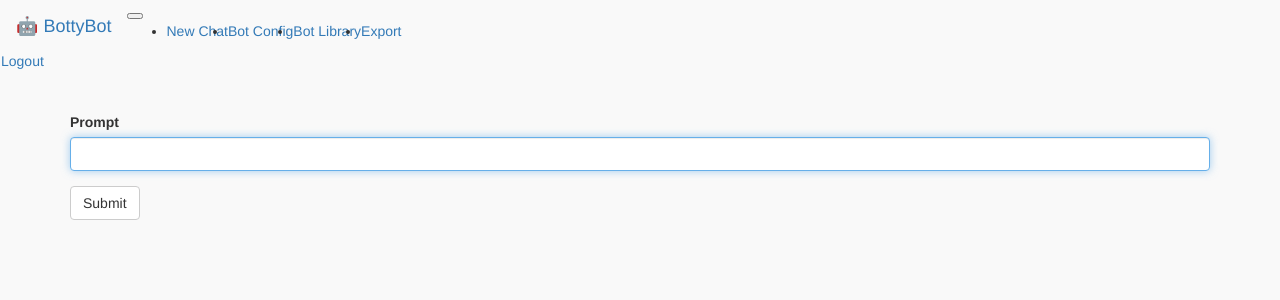
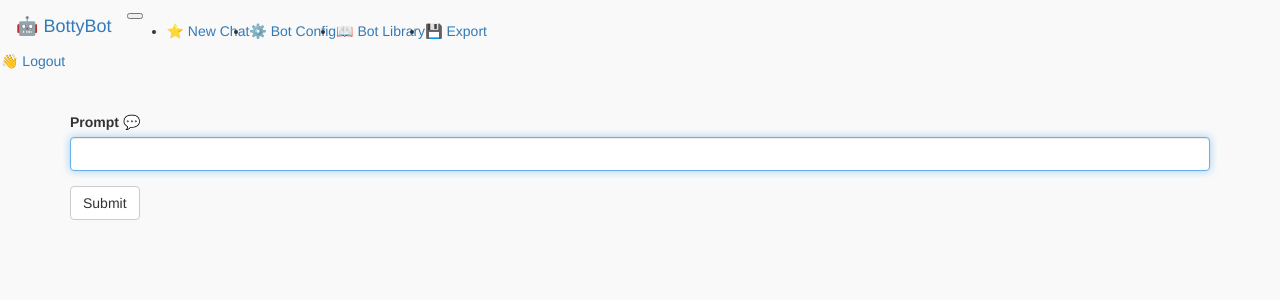
Before and after one commit to patw/Bottybot, a Flask app: template templates/index.html in a window 1280 px wide. Shown: the top 300 px of the page. Run offline with Flask 3, Linux system fonts and the light colour scheme; the template is opened without the code that fills it: values that come from a table or form of the project are taken from there, others are empty; parts of the project's set-up code (start-up, migrations or seed data) failed here and were passed over; some libraries are stand-ins or nearby versions.

Commit message:
More emoji

```diff
--- a/app.py
+++ b/app.py
@@ -130,7 +130,7 @@
 
 # Flask forms is magic
 class PromptForm(FlaskForm):
-    prompt = StringField('Prompt', validators=[DataRequired()])
+    prompt = StringField('Prompt 💬', validators=[DataRequired()])
     submit = SubmitField('Submit')
 
 # Config form for bot
--- a/templates/bot_base.html
+++ b/templates/bot_base.html
@@ -29,21 +29,21 @@
     <div class="collapse navbar-collapse" id="navbarNav">
         <ul class="navbar-nav">
             <li class="nav-item">
-                <a class="nav-link" href="/new">New Chat</a>
+                <a class="nav-link" href="/new">⭐ New Chat</a>
             </li>
             <li class="nav-item">
-                <a class="nav-link" href="/config">Bot Config</a>
+                <a class="nav-link" href="/config">⚙️ Bot Config</a>
             </li>
             <li class="nav-item">
-                <a class="nav-link" href="/library">Bot Library</a>
+                <a class="nav-link" href="/library">📖 Bot Library</a>
             </li>
             <li class="nav-item">
-                <a class="nav-link" href="/backup">Export</a>
+                <a class="nav-link" href="/backup">💾 Export</a>
             </li>
         </ul>
     </div>
     <div class="ml-auto">
-        <a class="nav-link" href="/logout">Logout</a>
+        <a class="nav-link" href="/logout">👋 Logout</a>
     </div>
 </nav>
 {% endblock %}
```
